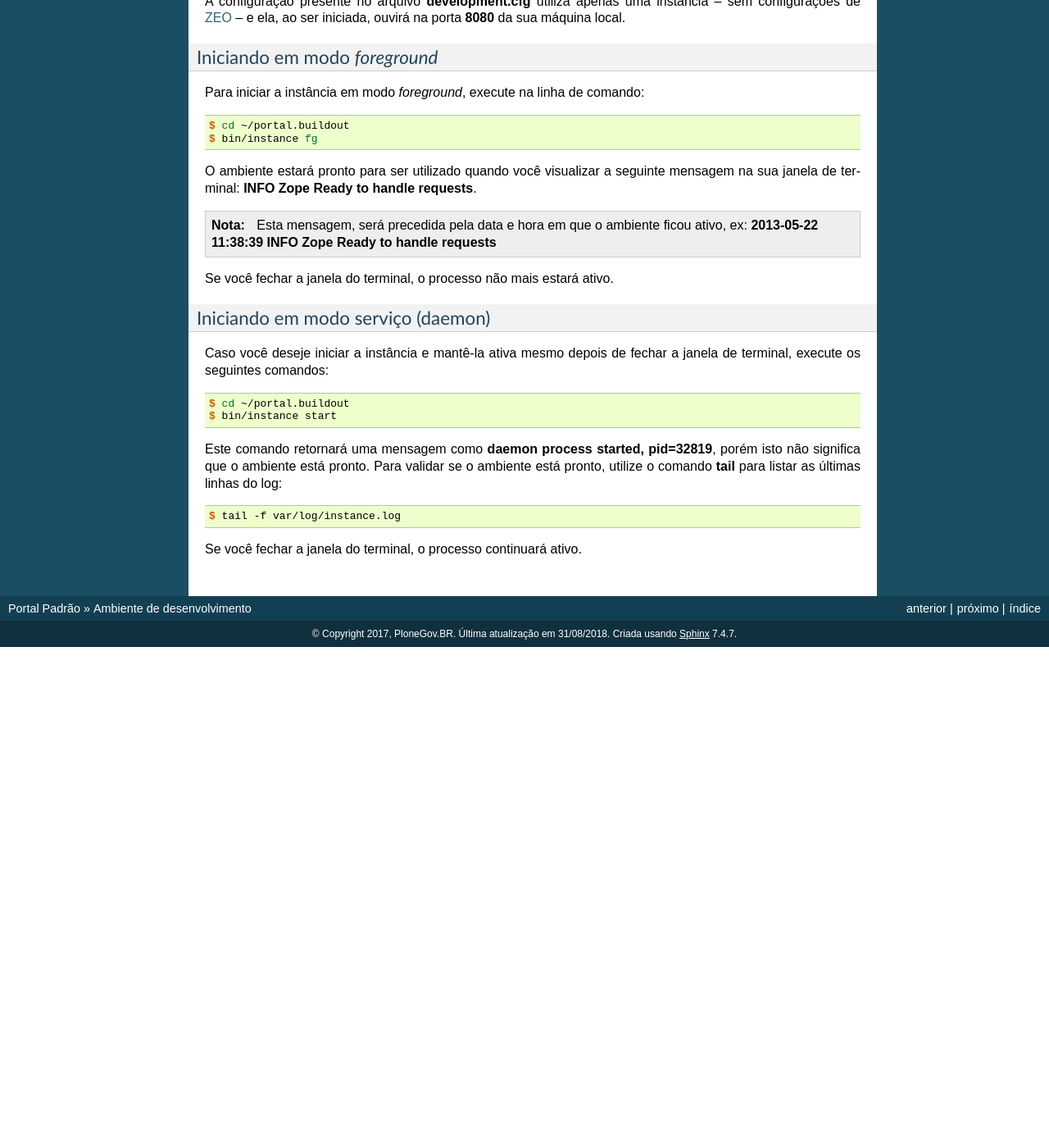
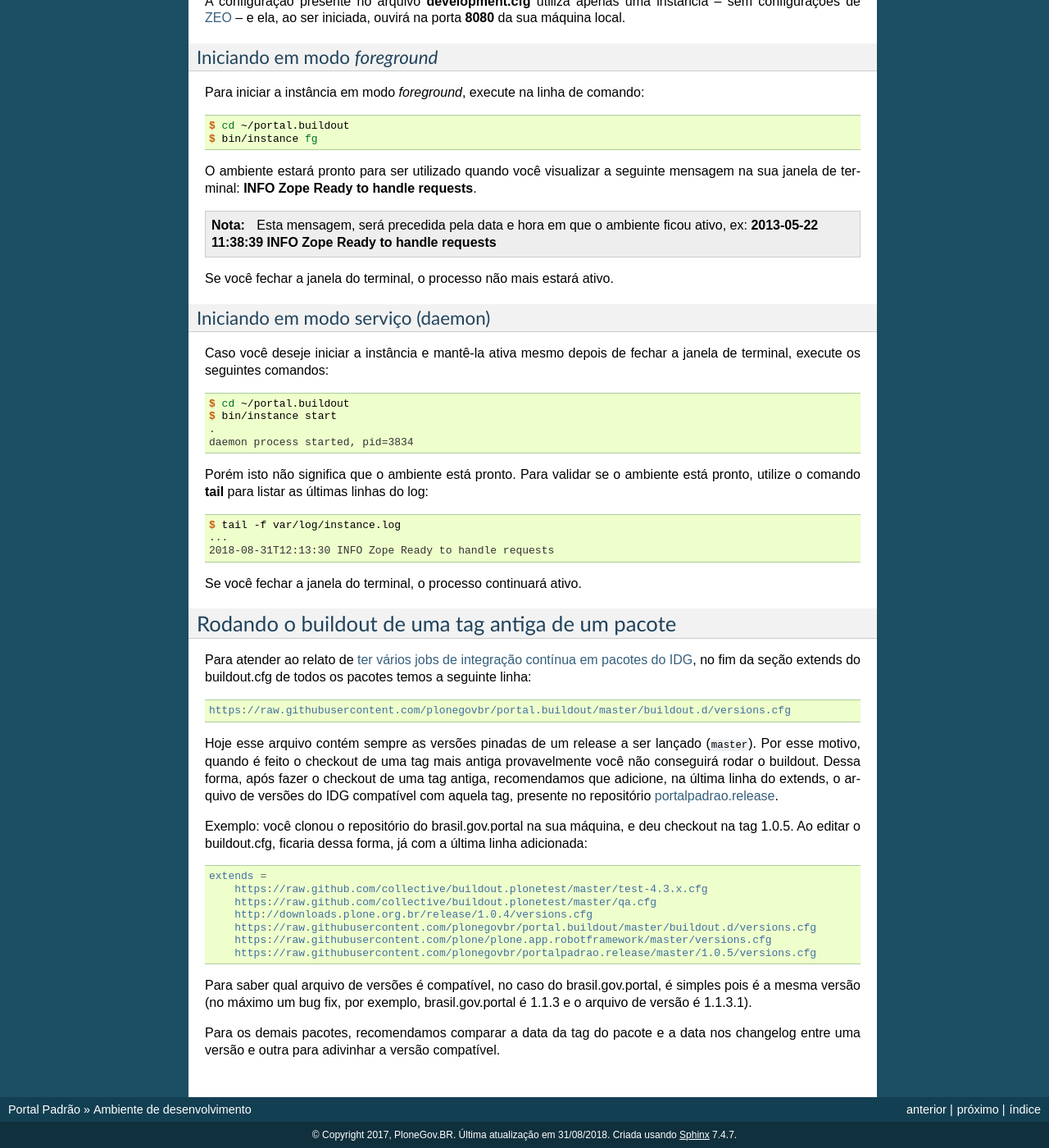
Before and after one commit to plonegovbr/portal.buildout, a Sphinx documentation site: the page built from docs/desenvolvimento.rst, in a window 1280 px wide and 1400 px high, scrolled down 1986 px. Shown: the whole window at 82% size. Built offline with Sphinx 7.4.7, drawn with Linux system fonts in a browser that asks for light colours; before the commit the page ends 2775 px from its top, so only the background shows below that; some of the changed text lies outside the part shown.

Commit message:
Update development documentation
[skip ci]

```diff
--- a/docs/desenvolvimento.rst
+++ b/docs/desenvolvimento.rst
@@ -152,13 +152,47 @@ execute os seguintes comandos:
 
     $ cd ~/portal.buildout
     $ bin/instance start
+    .
+    daemon process started, pid=3834
 
-Este comando retornará uma mensagem como **daemon process started, pid=32819**,
-porém isto não significa que o ambiente está pronto.
+Porém isto não significa que o ambiente está pronto.
 Para validar se o ambiente está pronto, utilize o comando :command:`tail` para listar as últimas linhas do log:
 
 .. code-block:: console
 
     $ tail -f var/log/instance.log
+    ...
+    2018-08-31T12:13:30 INFO Zope Ready to handle requests
 
 Se você fechar a janela do terminal, o processo continuará ativo.
+
+Rodando o buildout de uma tag antiga de um pacote
+=================================================
+
+Para atender ao relato de `ter vários jobs de integração contínua em pacotes do IDG <https://github.com/plonegovbr/portalpadrao.release/issues/11>`_,
+no fim da seção extends do buildout.cfg de todos os pacotes temos a seguinte linha:
+
+.. code-block:: cfg
+
+    https://raw.githubusercontent.com/plonegovbr/portal.buildout/master/buildout.d/versions.cfg
+
+Hoje esse arquivo contém sempre as versões pinadas de um release a ser lançado (``master``).
+Por esse motivo, quando é feito o checkout de uma tag mais antiga provavelmente você não conseguirá rodar o buildout.
+Dessa forma, após fazer o checkout de uma tag antiga, recomendamos que adicione, na última linha do extends, o arquivo de versões do IDG compatível com aquela tag, presente no repositório `portalpadrao.release <https://github.com/plonegovbr/portalpadrao.release>`_.
+
+Exemplo: você clonou o repositório do brasil.gov.portal na sua máquina, e deu checkout na tag 1.0.5.
+Ao editar o buildout.cfg, ficaria dessa forma, já com a última linha adicionada:
+
+.. code-block:: cfg
+
+    extends =
+        https://raw.github.com/collective/buildout.plonetest/master/test-4.3.x.cfg
+        https://raw.github.com/collective/buildout.plonetest/master/qa.cfg
+        http://downloads.plone.org.br/release/1.0.4/versions.cfg
+        https://raw.githubusercontent.com/plonegovbr/portal.buildout/master/buildout.d/versions.cfg
+        https://raw.githubusercontent.com/plone/plone.app.robotframework/master/versions.cfg
+        https://raw.githubusercontent.com/plonegovbr/portalpadrao.release/master/1.0.5/versions.cfg
+
+Para saber qual arquivo de versões é compatível, no caso do brasil.gov.portal, é simples pois é a mesma versão (no máximo um bug fix, por exemplo, brasil.gov.portal é 1.1.3 e o arquivo de versão é 1.1.3.1).
+
+Para os demais pacotes, recomendamos comparar a data da tag do pacote e a data nos changelog entre uma versão e outra para adivinhar a versão compatível.
```
